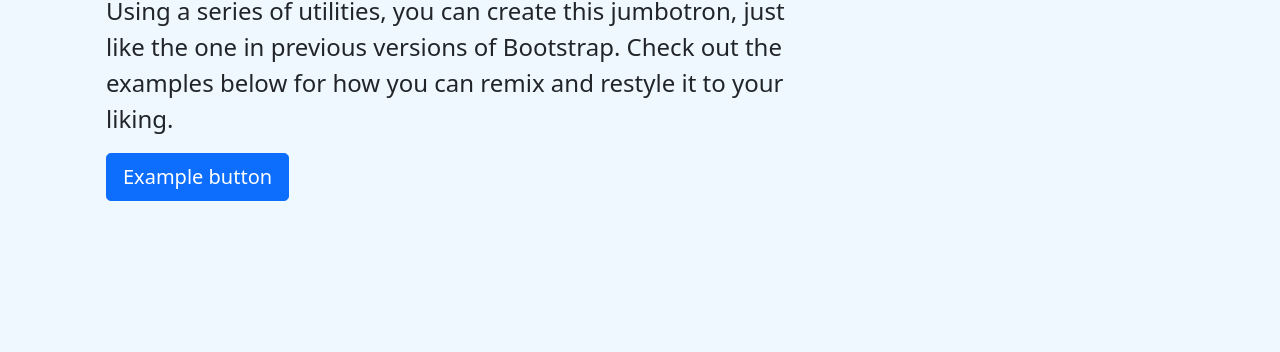
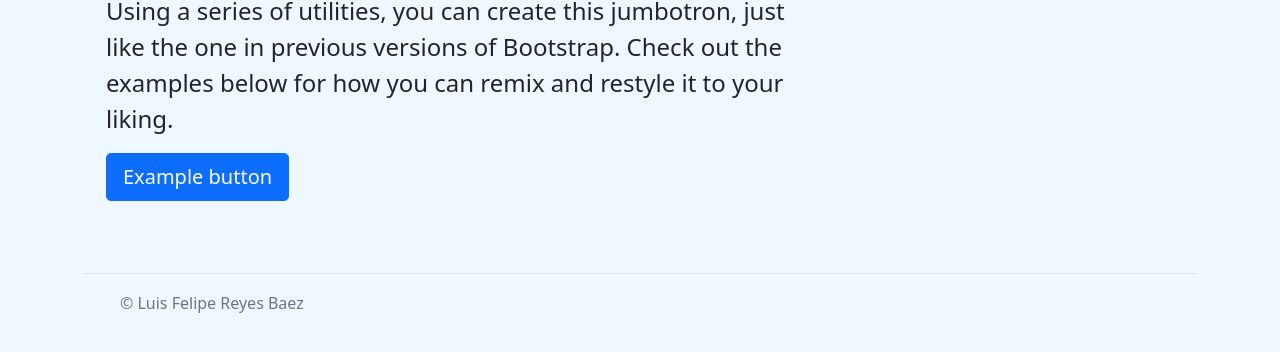
Before and after one commit to luisf2211/MovieAPP, a plain HTML site: page index.html in a window 1280 px wide. Shown: the part 300-652 px from the top of the page. Drawn offline with nearby package versions, Linux system fonts and the light colour scheme; no server answers.

Commit message:
Footer added

```diff
--- a/estilos.css
+++ b/estilos.css
@@ -2,6 +2,13 @@ body{
     /* background-color: #05141e; */
     background-color: aliceblue;
     padding-bottom: 80px;
+}
+
+#barraNavegacion{
+
+    position: fixed;
+
+
 }
 
 #color-title{
--- a/index.html
+++ b/index.html
@@ -8,10 +8,12 @@
     <link href="estilos.css" rel="stylesheet">
   </head>
 
+
+
 <body>
 
     <!-- Navbar -->
-  <nav class="navbar navbar-dark bg-dark">
+    <nav class="navbar navbar-dark bg-dark" >
       <div class="container-fluid">
         <a class="navbar-brand" id="color-title" >
           MoviesCatalog
@@ -22,6 +24,8 @@
         </form>
       </div>
   </nav>
+
+
 
 <!-- Cartas -->
 <div class="container"> <div class="row row-cols-1 row-cols-md-3 g-4" id="cartas"> </div>
@@ -58,10 +62,23 @@
 
 </div>
 
+<footer class="d-flex flex-wrap justify-content-between align-items-center py-3 my-4 border-top">
+  <div class="col-md-4 d-flex align-items-center">
+    <a href="/" class="mb-3 me-2 mb-md-0 text-muted text-decoration-none lh-1">
+      <svg class="bi" width="30" height="24"><use xlink:href="#bootstrap"></use></svg>
+    </a>
+    <span class="text-muted">© Luis Felipe Reyes Baez</span>
+  </div>
+
+  <ul class="nav col-md-4 justify-content-end list-unstyled d-flex">
+    <li class="ms-3"><a class="text-muted" href="#"><svg class="bi" width="24" height="24"><use xlink:href="#twitter"></use></svg></a></li>
+    <li class="ms-3"><a class="text-muted" href="#"><svg class="bi" width="24" height="24"><use xlink:href="#instagram"></use></svg></a></li>
+    <li class="ms-3"><a class="text-muted" href="#"><svg class="bi" width="24" height="24"><use xlink:href="#facebook"></use></svg></a></li>
+  </ul>
+</footer>
 
 <script src="index.js" ></script>
 <script src="https://cdn.jsdelivr.net/npm/bootstrap@5.1.3/dist/js/bootstrap.bundle.min.js" integrity="sha384-ka7Sk0Gln4gmtz2MlQnikT1wXgYsOg+OMhuP+IlRH9sENBO0LRn5q+8nbTov4+1p" crossorigin="anonymous"></script>
 <script src="https://kit.fontawesome.com/e45936d09e.js" crossorigin="anonymous"></script>
 </body>
-
 </html>
```
Lines whose indentation alone changed are shown as unchanged.
